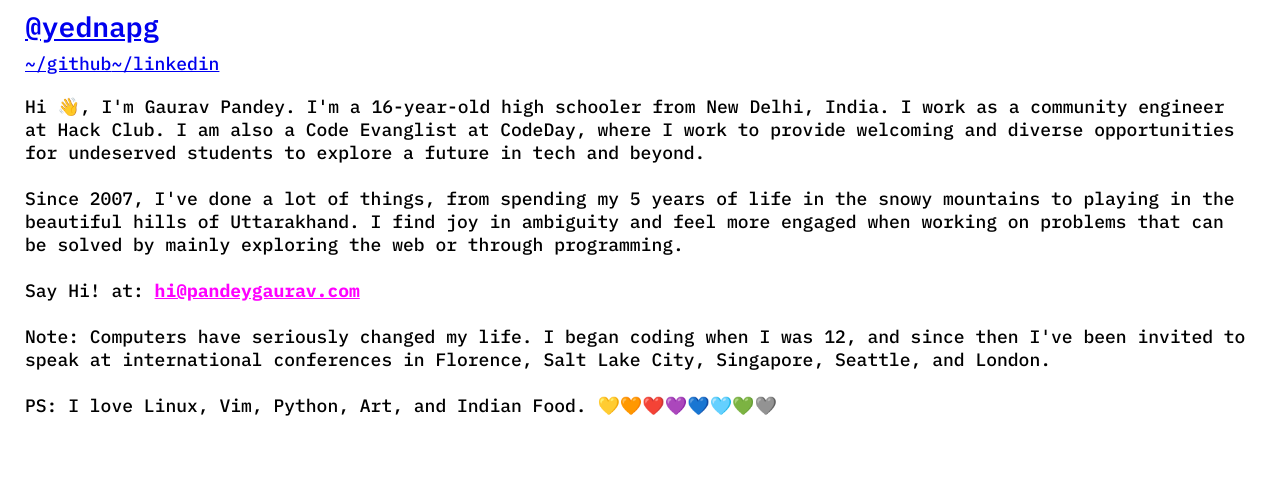
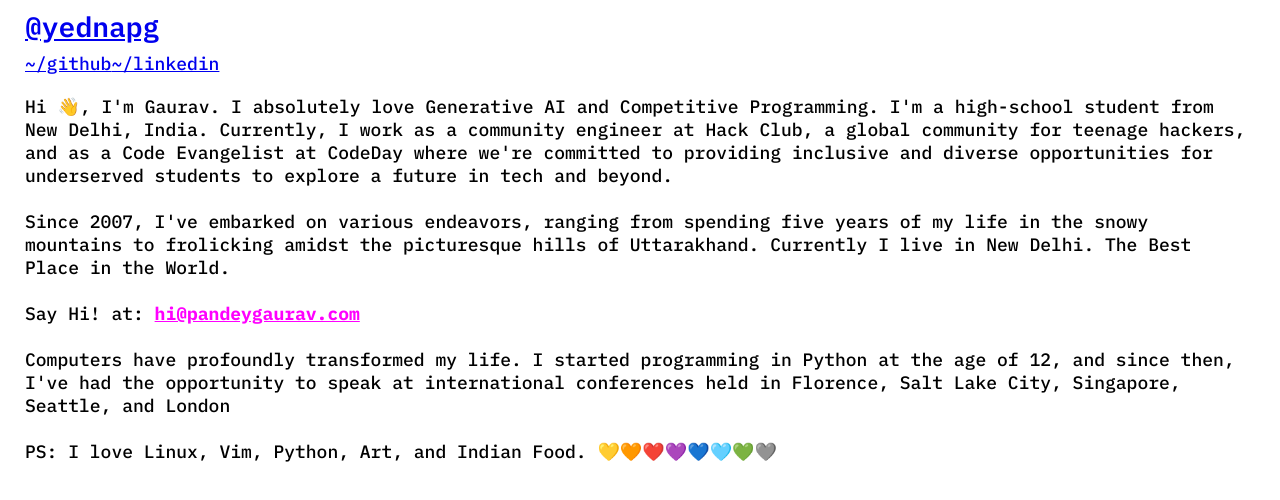
Before and after one commit to yednapg/blog, a Next.js app: page / in a window 1280 px wide. Shown: the top 500 px of the page. Built offline with nearby package versions, Linux system fonts and the light colour scheme.

Commit message:
update text

```diff
--- a/pages/index.tsx
+++ b/pages/index.tsx
@@ -18,13 +18,13 @@ function HomePage() {
             />
           </div> */}
           <p>
-            Hi 👋, I'm Gaurav Pandey. I'm a 16-year-old high schooler from New Delhi, India. I work as a community engineer at Hack Club. I am also a Code Evanglist at CodeDay, where I work to provide welcoming and diverse opportunities for undeserved students to explore a future in tech and beyond.
+		  Hi 👋, I'm Gaurav. I absolutely love Generative AI and Competitive Programming. I'm a high-school student from New Delhi, India. Currently, I work as a community engineer at Hack Club, a global community for teenage hackers, and as a Code Evangelist at CodeDay where we're committed to providing inclusive and diverse opportunities for underserved students to explore a future in tech and beyond.
             <br/><br/>
-            Since 2007, I've done a lot of things, from spending my 5 years of life in the snowy mountains to playing in the beautiful hills of Uttarakhand. I find joy in ambiguity and feel more engaged when working on problems that can be solved by mainly exploring the web or through programming.
+			Since 2007, I've embarked on various endeavors, ranging from spending five years of my life in the snowy mountains to frolicking amidst the picturesque hills of Uttarakhand. Currently I live in New Delhi. The Best Place in the World.
             <br/><br/>
             Say Hi! at: <a href='mailto:hi@pandeygaurav.com' className='pink'>hi@pandeygaurav.com</a>
             <br/><br />
-            Note: Computers have seriously changed my life. I began coding when I was 12, and since then I've been invited to speak at international conferences in Florence, Salt Lake City, Singapore, Seattle, and London.
+			Computers have profoundly transformed my life. I started programming in Python at the age of 12, and since then, I've had the opportunity to speak at international conferences held in Florence, Salt Lake City, Singapore, Seattle, and London
 			<br/>< br/>
 			PS: I love Linux, Vim, Python, Art, and Indian Food. 💛🧡❤️💜💙🩵💚🩶</p>
         </div>
```
